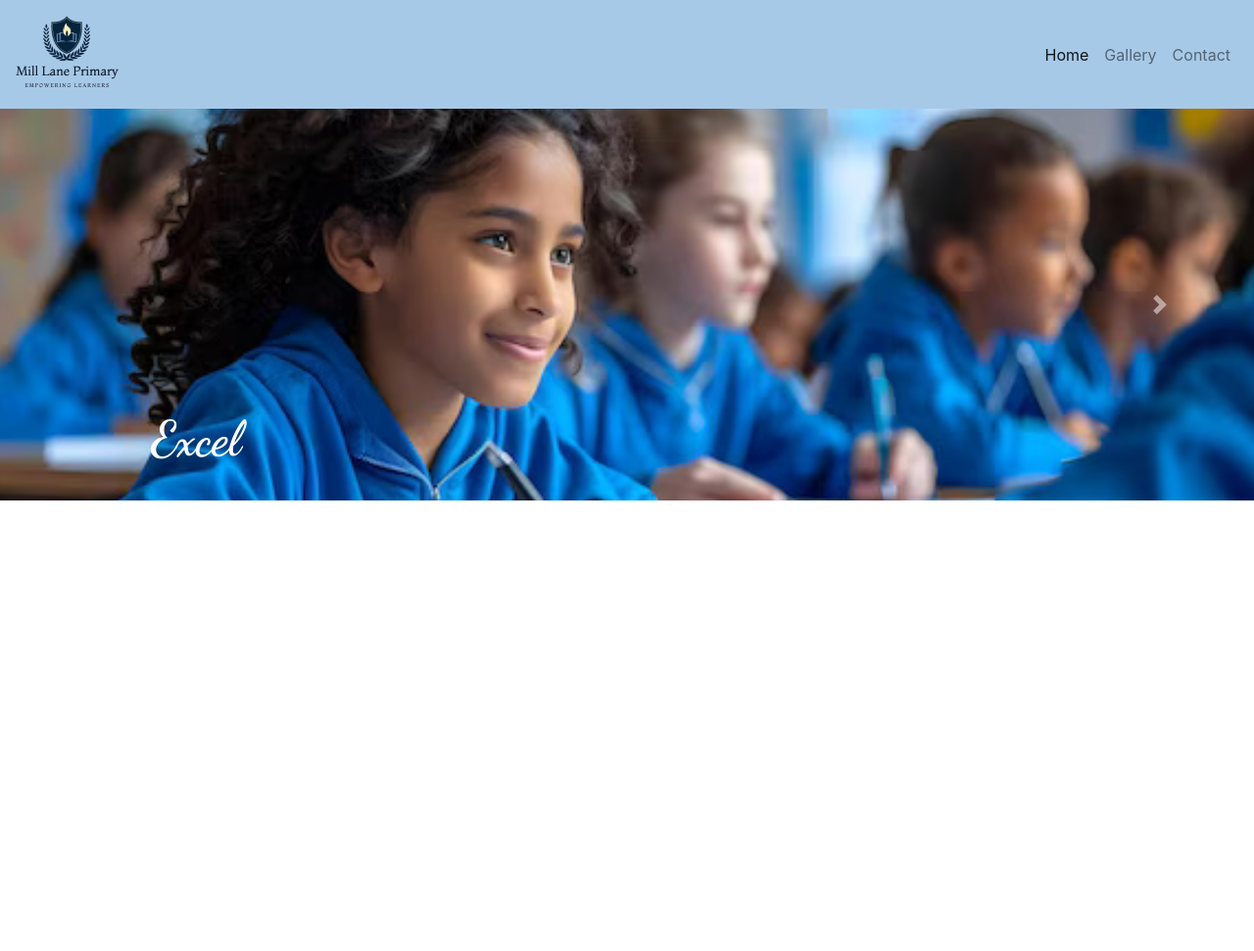
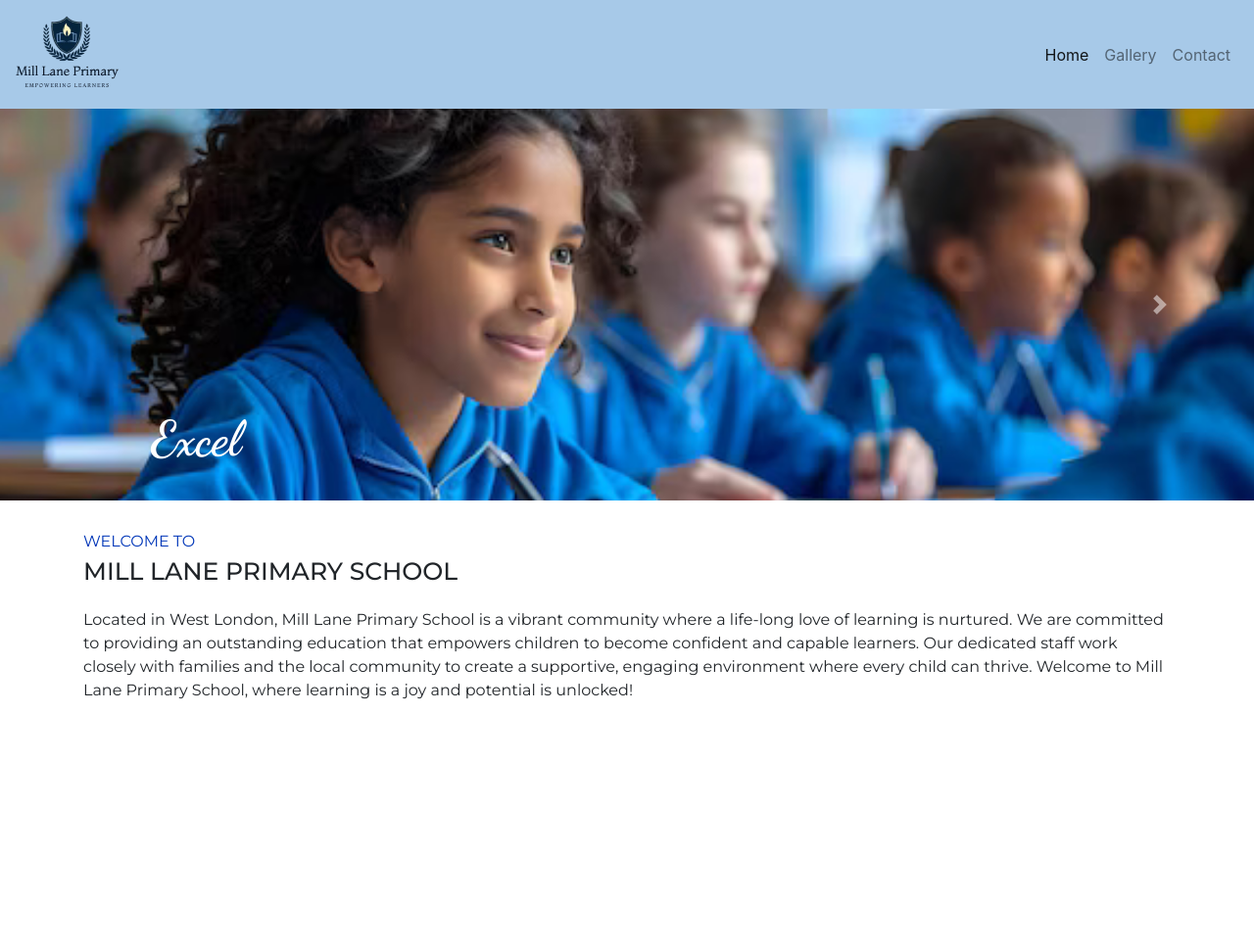
Before and after one commit to Mattjones444/school_website, a Django app: page / in a window 1280 px wide. Shown: the whole page at 98% size. Before the commit the page ends 511 px from the top, so only its background shows below. Run offline with Django 3.2, Linux system fonts and the light colour scheme; some libraries are stand-ins or nearby versions.

Commit message:
added welcome message to homepage

```diff
--- a/home/templates/home.html
+++ b/home/templates/home.html
@@ -58,6 +58,19 @@
     </div>
     </section>
 
+  <section>
+    <div class="container welcome" data-aos="fade-in">
+      <p class="message1">WELCOME TO</p>
+      <p class="message2">MILL LANE PRIMARY SCHOOL</p>
+      </div>
+      <div class="container welcome-message" data-aos="fade-in">
+        <p data-aos="fade-in">Located in West London, Mill Lane Primary School is a vibrant community where a life-long love of learning is nurtured. We are committed to providing an outstanding education that empowers children to become confident and capable learners.
+        Our dedicated staff work closely with families and the local community to create a supportive, engaging environment where every child can thrive. Welcome to Mill Lane Primary School, where learning is a joy and potential is unlocked!</p>
+      </div>
+
+    </div>
+  </section>
+
 {% endblock %}
 
 {% block postloadjs %}
@@ -79,4 +92,9 @@
         }
         setInterval(changeText, 5000);
 </script>
+
+<script src="https://unpkg.com/aos@next/dist/aos.js"></script>
+<script>
+  AOS.init();
+</script>
     {% endblock %}
--- a/school_website/settings.py
+++ b/school_website/settings.py
@@ -29,7 +29,7 @@ SECRET_KEY = os.getenv('SECRET_KEY')
 # SECURITY WARNING: don't run with debug turned on in production!
 DEBUG = os.getenv('DEBUG')
 
-ALLOWED_HOSTS = ['8000-mattjones44-schoolwebsi-gitx5yje65w.ws-eu115.gitpod.io']
+ALLOWED_HOSTS = ['8000-mattjones44-schoolwebsi-gitx5yje65w.ws-eu116.gitpod.io']
 
 
 # Application definition
--- a/static/css/base.css
+++ b/static/css/base.css
@@ -1,4 +1,5 @@
 @import url('https://fonts.googleapis.com/css2?family=Dancing+Script:wght@400..700&display=swap');
+@import url('https://fonts.googleapis.com/css2?family=Montserrat:ital,wght@0,100..900;1,100..900&display=swap');
 
 html {
     height: 100%;
@@ -45,3 +46,34 @@ html {
     font-family: "Dancing Script", cursive;
     font-weight: 700;
 }
+
+.welcome {
+    height: 100px;
+    margin-top: 30px;
+}
+
+.message1 {
+    font-family: "Montserrat", sans-serif;
+    font-weight: 400;
+    font-style: bold;
+    color: #0136b8;
+    margin-bottom: 0px;
+
+}
+
+.message2 {
+    font-family: "Montserrat", sans-serif;
+    font-weight: 500;
+    font-style: bold;
+    font-size: 25px;
+
+}
+
+.welcome-message {
+    font-family: "Montserrat", sans-serif;
+    font-weight: 400;
+    font-size: 16px;
+    height: 350px;
+    margin-top: -20px;
+
+}
--- a/templates/base.html
+++ b/templates/base.html
@@ -15,7 +15,9 @@
 
     {% block corecss %}
         <link rel="stylesheet" href="https://stackpath.bootstrapcdn.com/bootstrap/4.4.1/css/bootstrap.min.css" integrity="sha384-Vkoo8x4CGsO3+Hhxv8T/Q5PaXtkKtu6ug5TOeNV6gBiFeWPGFN9MuhOf23Q9Ifjh" crossorigin="anonymous">
+        <link rel="stylesheet" href="https://unpkg.com/aos@next/dist/aos.css" />
         <link rel="stylesheet" type="text/css" href="{% static 'css/base.css' %}">
+
     {% endblock %}
 
     {% block extra_css %}
```
